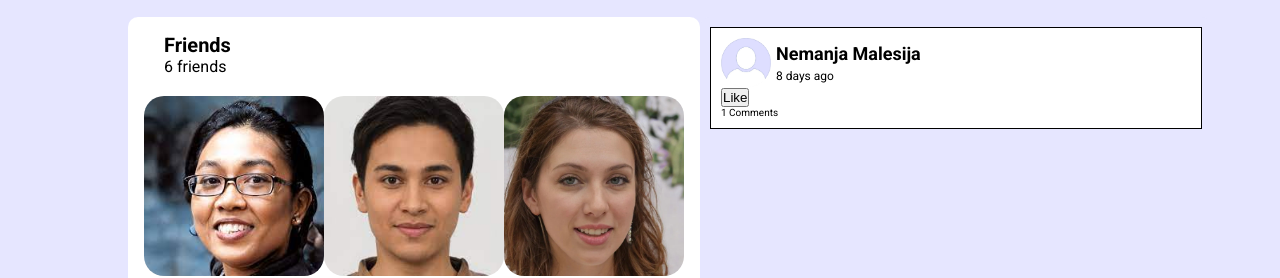
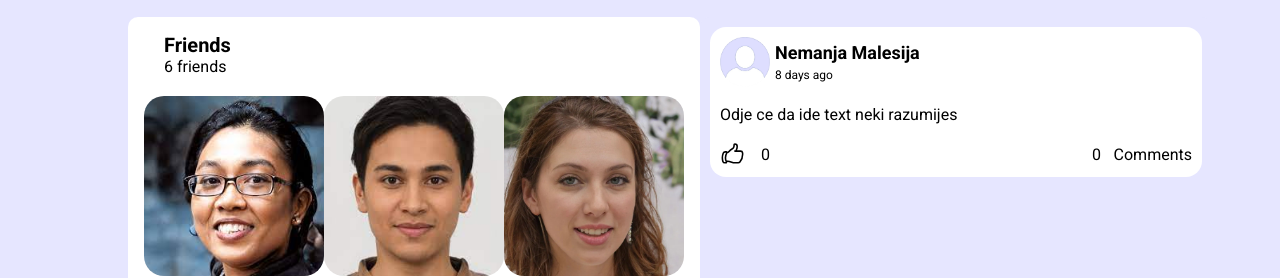
Before and after one commit to MarioMilosevic/Social-network-JS, a website built with Vite: page index.html in a window 1280 px wide. Shown: the part 675-953 px from the top of the page. Built offline with nearby package versions, Linux system fonts and the light colour scheme.

Commit message:
Finish button and comment divs

```diff
--- a/HelperFunctions/displayPost.js
+++ b/HelperFunctions/displayPost.js
@@ -15,15 +15,26 @@ li.innerHTML = `<div class="post">
 <p class="time__of__post">8 days ago</p>
 </div>
 </div>
+<p class="post__text">Odje ce da ide text neki razumijes</p>
 <div class="likes__comments__number">
-<button class="like__number">Like</button>
-<p class="comments__number">1 Comments</p>
+<div class="like__button__container">
+<svg xmlns="http://www.w3.org/2000/svg" fill="none" viewBox="0 0 24 24" stroke-width="1.5" stroke="currentColor" class="w-6 h-6 like__number">
+<path stroke-linecap="round" stroke-linejoin="round" d="M6.633 10.25c.806 0 1.533-.446 2.031-1.08a9.041 9.041 0 0 1 2.861-2.4c.723-.384 1.35-.956 1.653-1.715a4.498 4.498 0 0 0 .322-1.672V2.75a.75.75 0 0 1 .75-.75 2.25 2.25 0 0 1 2.25 2.25c0 1.152-.26 2.243-.723 3.218-.266.558.107 1.282.725 1.282m0 0h3.126c1.026 0 1.945.694 2.054 1.715.045.422.068.85.068 1.285a11.95 11.95 0 0 1-2.649 7.521c-.388.482-.987.729-1.605.729H13.48c-.483 0-.964-.078-1.423-.23l-3.114-1.04a4.501 4.501 0 0 0-1.423-.23H5.904m10.598-9.75H14.25M5.904 18.5c.083.205.173.405.27.602.197.4-.078.898-.523.898h-.908c-.889 0-1.713-.518-1.972-1.368a12 12 0 0 1-.521-3.507c0-1.553.295-3.036.831-4.398C3.387 9.953 4.167 9.5 5 9.5h1.053c.472 0 .745.556.5.96a8.958 8.958 0 0 0-1.302 4.665c0 1.194.232 2.333.654 3.375Z" />
+</svg>
+<span>0</span>
+</div>
+<div class="comment__container">
+<span class="comment__number">0</span>
+<p class="comments__button">Comments</p>
+</div>
 </div>
 </div>
 
 <div class="post__buttons">
 <div class="like__button__div">
-<button class="like__button">Odje treba lajk</button>
+<svg xmlns="http://www.w3.org/2000/svg" fill="none" viewBox="0 0 24 24" stroke-width="1.5" stroke="currentColor" class="w-6 h-6 like__button">
+  <path stroke-linecap="round" stroke-linejoin="round" d="M6.633 10.25c.806 0 1.533-.446 2.031-1.08a9.041 9.041 0 0 1 2.861-2.4c.723-.384 1.35-.956 1.653-1.715a4.498 4.498 0 0 0 .322-1.672V2.75a.75.75 0 0 1 .75-.75 2.25 2.25 0 0 1 2.25 2.25c0 1.152-.26 2.243-.723 3.218-.266.558.107 1.282.725 1.282m0 0h3.126c1.026 0 1.945.694 2.054 1.715.045.422.068.85.068 1.285a11.95 11.95 0 0 1-2.649 7.521c-.388.482-.987.729-1.605.729H13.48c-.483 0-.964-.078-1.423-.23l-3.114-1.04a4.501 4.501 0 0 0-1.423-.23H5.904m10.598-9.75H14.25M5.904 18.5c.083.205.173.405.27.602.197.4-.078.898-.523.898h-.908c-.889 0-1.713-.518-1.972-1.368a12 12 0 0 1-.521-3.507c0-1.553.295-3.036.831-4.398C3.387 9.953 4.167 9.5 5 9.5h1.053c.472 0 .745.556.5.96a8.958 8.958 0 0 0-1.302 4.665c0 1.194.232 2.333.654 3.375Z" />
+</svg>
 <p>Like</p>
 </div>
 <div>
--- a/style.css
+++ b/style.css
@@ -286,10 +286,15 @@ main {
 
 .post {
   width: 100%;
-  border: 1px solid black;
+  height: 15rem;
+  /* border: 1px solid black; */
+  border-radius: 1.6rem;
   margin-bottom: 20rem;
   background-color: var(--white--color);
   padding: 1rem;
+  display: flex;
+  flex-direction: column;
+  justify-content: space-between;
 }
 
 .post__info {
@@ -317,3 +322,38 @@ main {
   width: 5rem;
   height: 5rem;
 }
+
+.post__text{
+  /* border: 1px solid black; */
+  font-size: 1.6rem;
+}
+
+
+.likes__comments__number {
+  /* margin-top: 2rem; */
+  display: flex;
+  justify-content: space-between;
+  align-items: center;
+}
+
+.likes__comments__number svg {
+  width: 2.5rem;
+  height: 2.5rem;
+  cursor: pointer;
+}
+
+.like__button__container{
+  width: 5rem;
+  display: flex;
+  justify-content: space-between;
+  align-items: center;
+  font-size: 1.6rem;
+}
+
+.comment__container{
+  display: flex;
+  width: 10rem;
+  justify-content: space-between;
+  align-items: center;
+  font-size: 1.6rem;
+}
```
